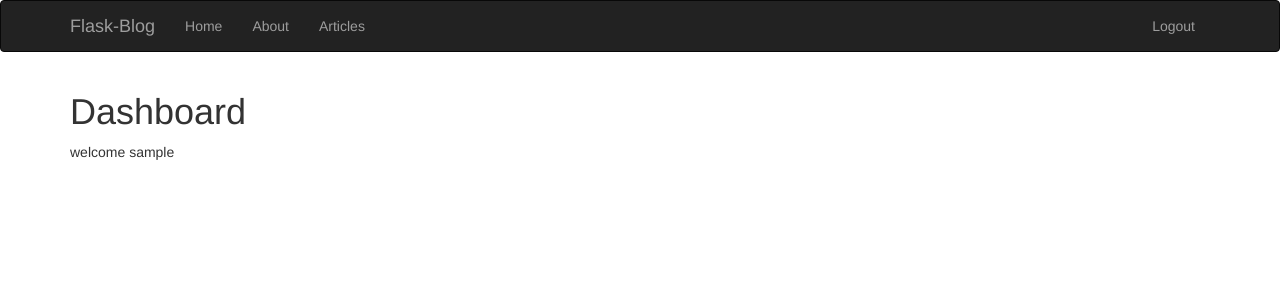
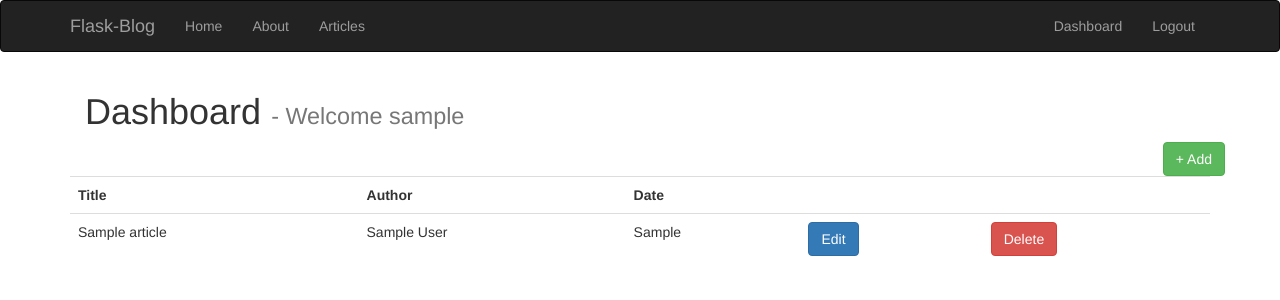
Before and after one commit to akilans/python_tutorial, a Flask app: page /dashboard in a window 1280 px wide. Shown: the top 300 px of the page. Run offline with Flask 2, Linux system fonts and the light colour scheme; the visitor is signed in with stand-in values (Sample User, id 1); tables that the repository leaves empty or names only in its code hold one stand-in row (values such as "Sample post"); some libraries are stand-ins or nearby versions.

Commit message:
Blog app updated

```diff
--- a/flask-blog-app/app.py
+++ b/flask-blog-app/app.py
@@ -1,12 +1,12 @@
 from flask import Flask, render_template, url_for, flash, redirect, session, logging, request
-from data import Articles
+#from data import Articles
 from flask_mysqldb import MySQL
 from wtforms import Form, StringField, TextAreaField, PasswordField, validators
 from passlib.hash import sha256_crypt
 from functools import wraps
 
 app = Flask(__name__)
-Articles = Articles()
+#Articles = Articles()
 
 app.config['SECRET_KEY'] = "AKILAN"
 
@@ -30,11 +30,19 @@ def about():
 
 @app.route('/articles')
 def articles():
-    return render_template('articles.html',articles=Articles)
+    articles = []
+    cur = mysql.connection.cursor()
+    cur.execute("SELECT * from articles")
+    articles = cur.fetchall()
+    cur.close()
+    return render_template('articles.html',articles=articles)
 
 @app.route('/article/<int:id>')
 def article(id):
-    return render_template('article.html',id=id)
+    cur = mysql.connection.cursor()
+    cur.execute("SELECT * from articles where id=%s",[id])
+    article = cur.fetchone()
+    return render_template('article.html',article=article)
 
 class RegisterForm(Form):
     name = StringField('Name',[validators.Length(min=3,max=10)])
@@ -47,7 +55,7 @@ class RegisterForm(Form):
     confirm_password = PasswordField("Confirm Password")
 
 class LoginForm(Form):
-    username = StringField('Username',[validators.Length(min=3,max=10)])
+    username = StringField('Username',[validators.Length(min=3,max=10,message="Dai enter name")])
     password = PasswordField('Password',[validators.Length(min=3,max=10)])
 
 @app.route('/register',methods = ['GET', 'POST'])
@@ -110,12 +118,79 @@ def login_required(f):
         return f(*args, **kwargs)
     return decorated_function
 
+# Add article form
+class AddArticleForm(Form):
+    title = StringField("Title",[validators.Length(min=3,max=25)])
+    content = TextAreaField("Content",[validators.Length(min=10,max=500)])
+
 @app.route('/dashboard')
 @login_required
 def dashboard():
-    return render_template("dashboard.html")
+    articles = []
+    cur = mysql.connection.cursor()
+    cur.execute("SELECT * from articles")
+    articles = cur.fetchall()
+    cur.close()
+    return render_template("dashboard.html",articles=articles)
+
+
+@app.route('/add_article',methods=['GET','POST'])
+@login_required
+def add_article():
+    add_article_form = AddArticleForm(request.form)
+    error = None
+    if request.method=="POST" and add_article_form.validate():
+        title = add_article_form.title.data
+        content = add_article_form.content.data
+        cur = mysql.connection.cursor()
+        cur.execute("INSERT into articles(title,author,content) VALUES(%s,%s,%s)",(title,session['user_name'],content))
+        mysql.connection.commit()
+        cur.close()
+        flash("Article added successfully","success")
+        return redirect(url_for('dashboard'))
+    else:
+        return render_template("add_article.html",add_article_form=add_article_form,error=error)
+
+@app.route('/edit_article/<int:id>',methods=['GET','POST'])
+@login_required
+def edit_article(id):
+    cur = mysql.connection.cursor()
+    result = cur.execute("SELECT * from articles where id=%s",[id])
+    if result > 0:
+        article = cur.fetchone()
+
+        edit_article_form = AddArticleForm(request.form)
+        edit_article_form.title.data = article['title']
+        edit_article_form.content.data = article['content']
+
+        error = None
+        if request.method=="POST" and edit_article_form.validate():
+            title = request.form['title']
+            content = request.form['content']
+
+            cur.execute("UPDATE articles set title=%s,content=%s where id=%s",(title,content,id))
+            mysql.connection.commit()
+            cur.close()
+            flash("Article updated successfully","success")
+            return redirect(url_for('dashboard'))
+        else:
+            return render_template("edit_article.html",edit_article_form=edit_article_form,error=error,id=id)
+    else:
+        flash("Article not exists","danger")
+        return redirect(url_for('dashboard'))
+
+@app.route('/delete_article/<int:id>',methods=['GET'])
+@login_required
+def delete_article(id):
+    cur = mysql.connection.cursor()
+    cur.execute("DELETE from articles where id=%s",[id])
+    mysql.connection.commit()
+    cur.close()
+    flash("Deleted successfully!!!",'success')
+    return redirect(url_for('dashboard'))
 
 @app.route('/logout')
+@login_required
 def logout():
     session.clear()
     flash("Logout success!!!",'success')
--- a/flask-blog-app/requirements.txt
+++ b/flask-blog-app/requirements.txt
@@ -1,5 +1,5 @@
 flask
 flask_mysqldb
 wtforms
-passlib.hash
+passlib
 functools
--- a/flask-blog-app/templates/dashboard.html
+++ b/flask-blog-app/templates/dashboard.html
@@ -1,7 +1,35 @@
-{% extends "layout.html" %}
-{% block content %}
-<h1>Dashboard</h1>
-<p>
-  welcome {{ session.user_name }}
-</p>
+{% extends "layout.html" %} {% block content %}
+<div class="container">
+  <h1>Dashboard
+    <small> - Welcome {{ session.user_name }}</small>
+  </h1>
+  <div class="pull-right">
+      <a class="btn btn-success" href="{{ url_for('add_article') }}">+ Add</a>
+  </div>
+</div>
+
+
+<table class="table">
+  <tr>
+    <th>Title</th>
+    <th>Author</th>
+    <th>Date</th>
+    <th></th>
+    <th></th>
+  </tr>
+  {% for article in articles %}
+  <tr>
+    <td>{{ article.title }}</td>
+    <td>{{ article.author }}</td>
+    <td>{{ article.created }}</td>
+    <td>
+      <a class="btn btn-primary" href="{{ url_for('edit_article',id=article.id) }}">Edit</a>
+    </td>
+    <td>
+      <a class="btn btn-danger" href="{{ url_for('delete_article',id=article.id) }}">Delete</a>
+    </td>
+  </tr>
+  {% endfor %}
+</table>
+
 {% endblock %}
--- a/flask-blog-app/templates/includes/_navbar.html
+++ b/flask-blog-app/templates/includes/_navbar.html
@@ -18,6 +18,7 @@
 
           <ul class="nav navbar-nav navbar-right">
             {% if session.logged_in %}
+            <li><a href="/dashboard">Dashboard</a></li>
             <li><a href="/logout">Logout</a></li>
             {% else %}
             <li><a href="/register">Register</a></li>
--- a/flask-blog-app/templates/layout.html
+++ b/flask-blog-app/templates/layout.html
@@ -6,7 +6,10 @@
 </head>
 <body>
   {% include "includes/_navbar.html" %}
-  {% include "includes/_messages.html" %}
+  <div class="container">
+    {% include "includes/_messages.html" %}
+  </div>
+
   <div class="container">
       {% block content %}
 
```
Also changed, not shown: flask-blog-app/templates/add_article.html (added, +20 -0 lines), flask-blog-app/templates/article.html (+6 -2 lines), flask-blog-app/templates/edit_article.html (added, +20 -0 lines), flask-blog-app/templates/articles.html (line endings or trailing spaces).
